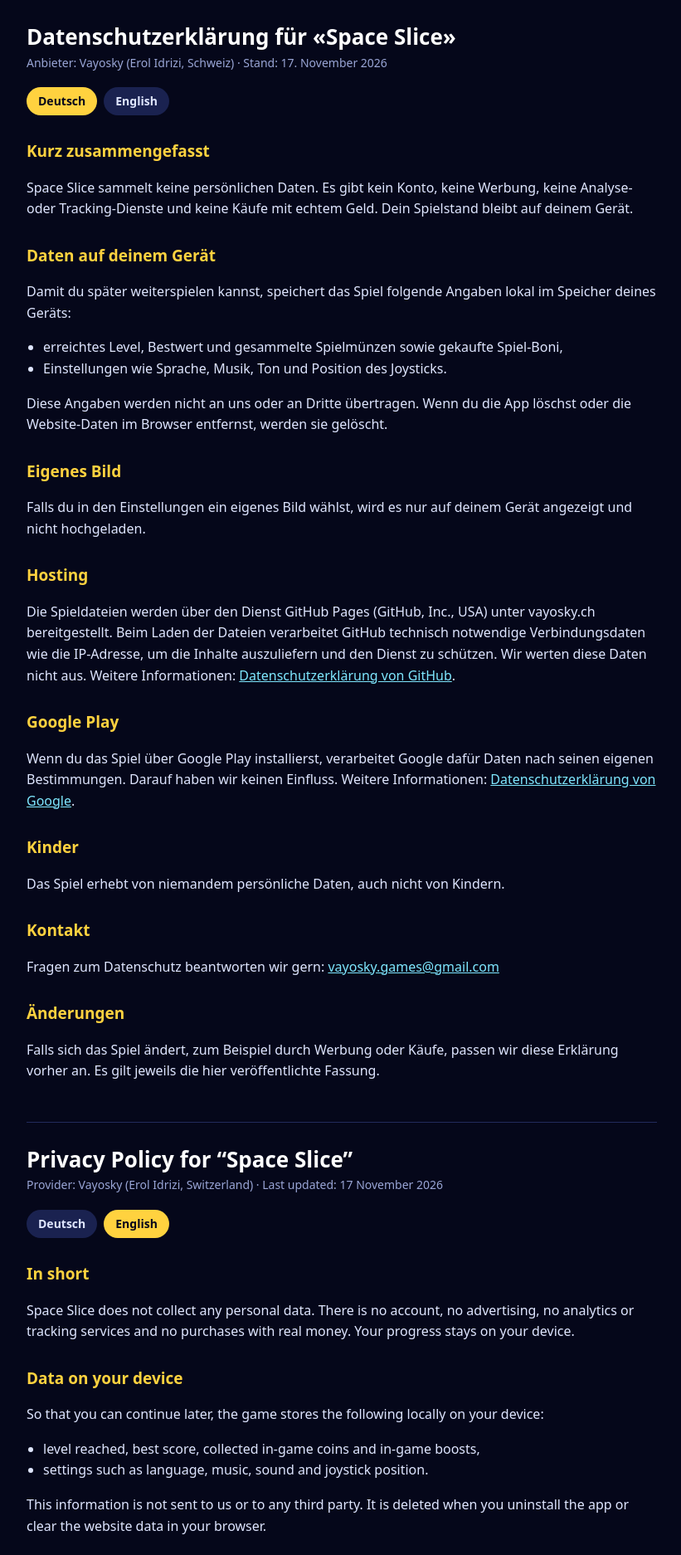
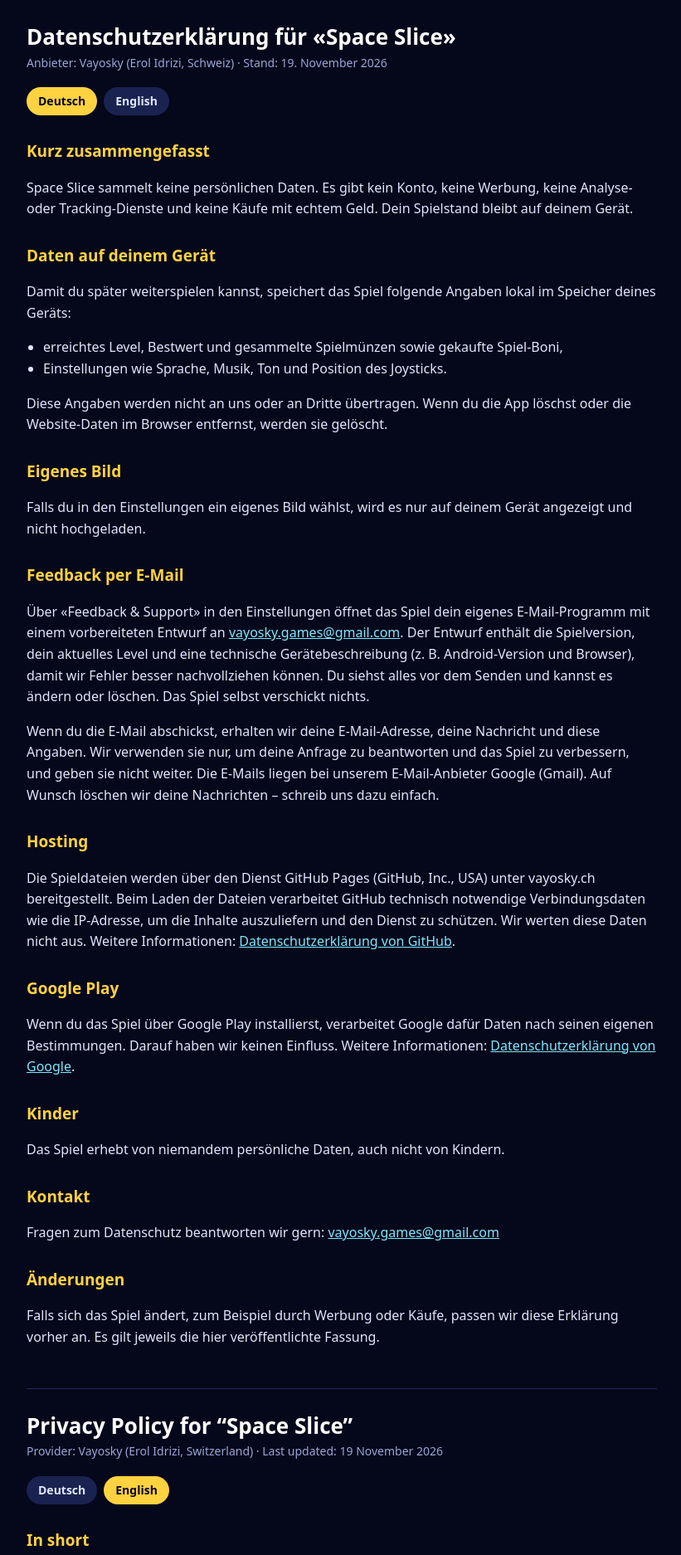
Before and after one commit to vayosky/vayosky-site, a plain HTML site: page datenschutz/index.html in a window 1280 px wide. Shown: the top 1874 px of the page at 83% size, without its empty margins (228-1049 px from the left). Drawn offline with Linux system fonts and the light colour scheme.

Commit message:
Datenschutz: Abschnitt Feedback per E-Mail
Erklärt, was beim Schreiben über «Feedback & Support» bei uns ankommt (E-Mail-Adresse, Nachricht, Version, Level, Gerät). Deutsch und Englisch, auf /datenschutz und /privacy. Stand 19.11.2026.

Co-Authored-By: Claude Opus 5.5 <noreply@anthropic.com>

```diff
--- a/datenschutz/index.html
+++ b/datenschutz/index.html
@@ -24,7 +24,7 @@
 
 <section id="de" lang="de">
   <h1>Datenschutzerklärung für «Space Slice»</h1>
-  <p class="meta">Anbieter: Vayosky (Erol Idrizi, Schweiz) · Stand: 17. November 2026</p>
+  <p class="meta">Anbieter: Vayosky (Erol Idrizi, Schweiz) · Stand: 19. November 2026</p>
   <div class="switch"><a href="#de">Deutsch</a><a class="off" href="#en">English</a></div>
 
   <h2>Kurz zusammengefasst</h2>
@@ -40,6 +40,10 @@
 
   <h2>Eigenes Bild</h2>
   <p>Falls du in den Einstellungen ein eigenes Bild wählst, wird es nur auf deinem Gerät angezeigt und nicht hochgeladen.</p>
+
+  <h2>Feedback per E-Mail</h2>
+  <p>Über «Feedback &amp; Support» in den Einstellungen öffnet das Spiel dein eigenes E-Mail-Programm mit einem vorbereiteten Entwurf an <a href="mailto:vayosky.games@gmail.com">vayosky.games@gmail.com</a>. Der Entwurf enthält die Spielversion, dein aktuelles Level und eine technische Gerätebeschreibung (z. B. Android-Version und Browser), damit wir Fehler besser nachvollziehen können. Du siehst alles vor dem Senden und kannst es ändern oder löschen. Das Spiel selbst verschickt nichts.</p>
+  <p>Wenn du die E-Mail abschickst, erhalten wir deine E-Mail-Adresse, deine Nachricht und diese Angaben. Wir verwenden sie nur, um deine Anfrage zu beantworten und das Spiel zu verbessern, und geben sie nicht weiter. Die E-Mails liegen bei unserem E-Mail-Anbieter Google (Gmail). Auf Wunsch löschen wir deine Nachrichten – schreib uns dazu einfach.</p>
 
   <h2>Hosting</h2>
   <p>Die Spieldateien werden über den Dienst GitHub Pages (GitHub, Inc., USA) unter vayosky.ch bereitgestellt. Beim Laden der Dateien verarbeitet GitHub technisch notwendige Verbindungsdaten wie die IP-Adresse, um die Inhalte auszuliefern und den Dienst zu schützen. Wir werten diese Daten nicht aus. Weitere Informationen: <a href="https://docs.github.com/de/site-policy/privacy-policies/github-general-privacy-statement" rel="noopener">Datenschutzerklärung von GitHub</a>.</p>
@@ -59,7 +63,7 @@
 
 <section id="en" lang="en">
   <h1>Privacy Policy for “Space Slice”</h1>
-  <p class="meta">Provider: Vayosky (Erol Idrizi, Switzerland) · Last updated: 17 November 2026</p>
+  <p class="meta">Provider: Vayosky (Erol Idrizi, Switzerland) · Last updated: 19 November 2026</p>
   <div class="switch"><a class="off" href="#de">Deutsch</a><a href="#en">English</a></div>
 
   <h2>In short</h2>
@@ -75,6 +79,10 @@
 
   <h2>Your own picture</h2>
   <p>If you choose your own picture in the settings, it is only shown on your device and is never uploaded.</p>
+
+  <h2>Feedback by email</h2>
+  <p>Tapping «Feedback &amp; support» in the settings opens your own email app with a prepared draft to <a href="mailto:vayosky.games@gmail.com">vayosky.games@gmail.com</a>. The draft contains the game version, your current level and a technical description of your device (e.g. Android version and browser) so that we can trace problems more easily. You see everything before sending and can change or delete it. The game itself does not send anything.</p>
+  <p>If you send the email, we receive your email address, your message and this information. We only use it to answer your request and improve the game, and we do not pass it on. The emails are stored with our email provider Google (Gmail). We will delete your messages on request – just write to us.</p>
 
   <h2>Hosting</h2>
   <p>The game files are delivered from vayosky.ch via the service GitHub Pages (GitHub, Inc., USA). When the files are loaded, GitHub processes technically necessary connection data such as your IP address in order to deliver the content and protect the service. We do not analyse this data. More information: <a href="https://docs.github.com/en/site-policy/privacy-policies/github-general-privacy-statement" rel="noopener">GitHub privacy statement</a>.</p>
```
Also changed, not shown: privacy/index.html (+10 -2 lines).
